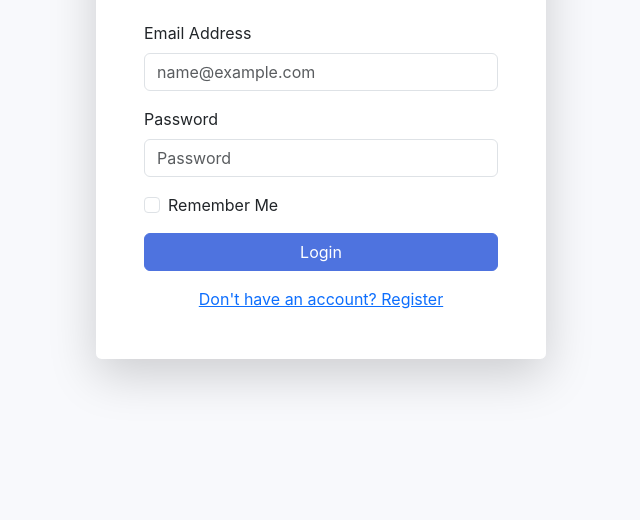
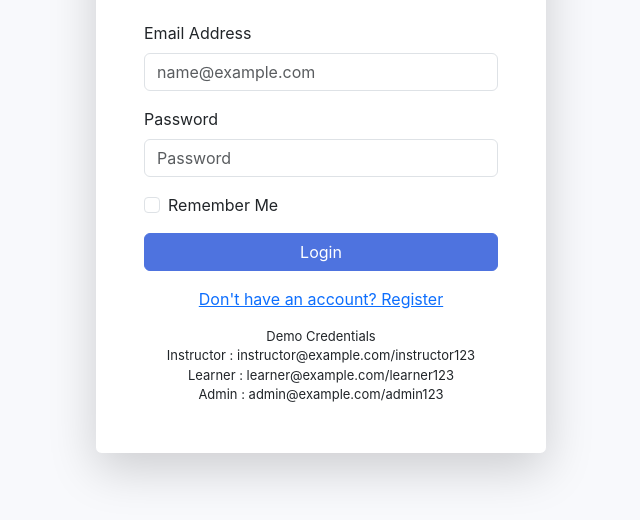
Before and after one commit to wsetiono/lms, a plain HTML site: page index.html in a window 1280 px wide. Shown: the part 284-804 px from the top of the page, without its empty margins (319-959 px from the left). Drawn offline with nearby package versions, Linux system fonts and the light colour scheme.

Commit message:
add credential demo label

```diff
--- a/index.html
+++ b/index.html
@@ -271,6 +271,12 @@
                         <button type="submit" class="btn btn-primary w-100">Login</button>
                         <div class="text-center mt-3">
                             <a href="#" id="showRegister">Don't have an account? Register</a>
+                        </div>
+						<div class="text-center mt-3" style="font-size:small">
+                            <div>Demo Credentials</div>
+							<div>Instructor : instructor@example.com/instructor123</div>
+							<div>Learner : learner@example.com/learner123</div>
+							<div>Admin : admin@example.com/admin123</div>
                         </div>
                     </form>
                 </div>
```
